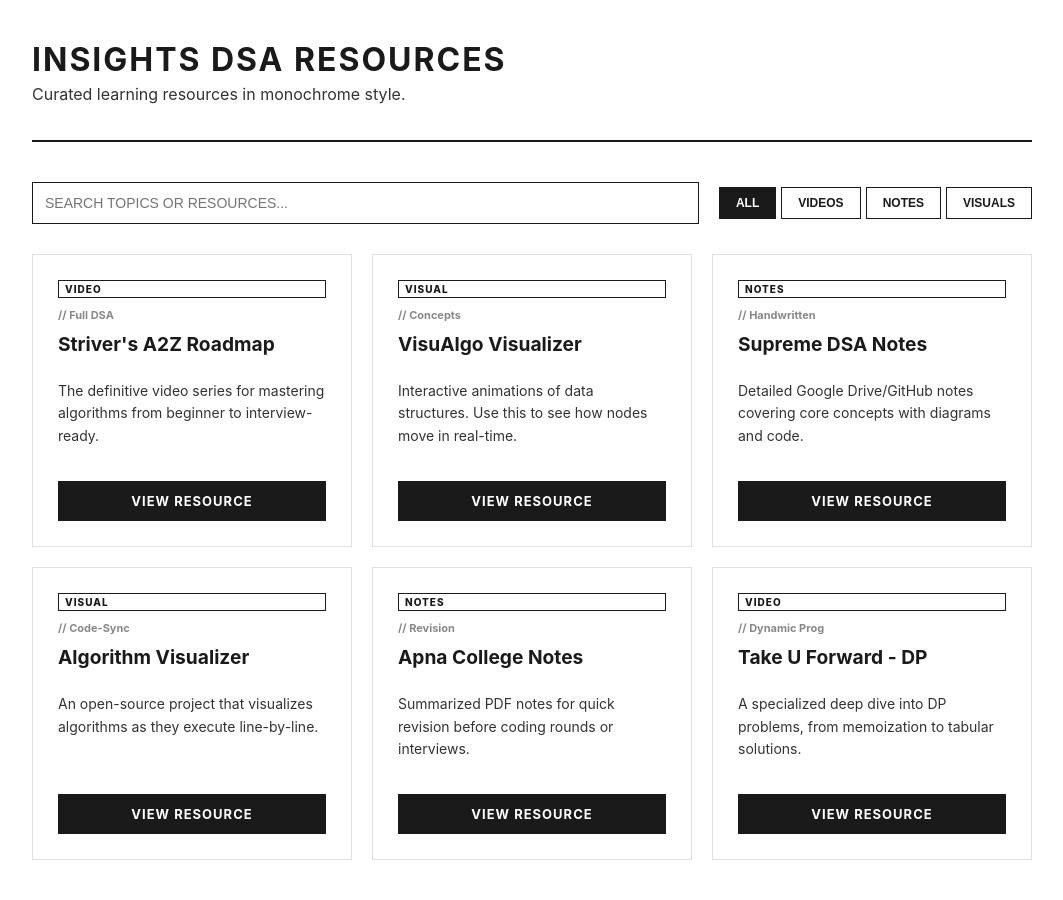
After one commit to taher51-lang/InsightsDSA_flagship, a Flask app: page /resource in a window 1280 px wide. The commit adds this page. Shown: the whole page, without its empty margins (108-1171 px from the left). Run offline with Flask 3, Linux system fonts and the light colour scheme; some libraries are stand-ins or nearby versions.

Commit message:
Demo ready

```diff
--- a/aiBotBackend.py
+++ b/aiBotBackend.py
@@ -14,7 +14,7 @@ class chatState(TypedDict):
 def ChatNode(state: chatState) -> chatState:
     user_input = state["user_input"]
     question = state["question"]
-    model =  ChatOllama(model="ministral-3:3b")
+    model =  ChatOllama(model="qwen2.5:7b")
     prompt = PromptTemplate(
         input_variables=["user_input","question"],
         template="You are a helpful DSA academic assistant. Respond to the user's input and guide them through this question's solving appproach WITHOUT GIVING FULL CODE, RESPOND IN HTML TAGS INSTEAD OF MARKDOWN : {question}\nUser: {user_input}")
--- a/app.py
+++ b/app.py
@@ -1,8 +1,10 @@
-from flask import Flask, render_template, request, jsonify,session,redirect,url_for
+from flask import Flask, render_template, request, jsonify,session,redirect,url_for,flash
 from aiBotBackend import chatbot;
 from datetime import date, timedelta
 import psycopg2.extras
 import psycopg2
+import re
+from psycopg2 import errors
 from dotenv import load_dotenv
 import os
 load_dotenv()
@@ -105,27 +107,35 @@ def register():
     data = request.get_json()
     username = data.get("username")
     userpass = data.get("userpass")
-    con = getDBConnection()
-    cur = con.cursor()
-    print("Hellothisisregistercheck")
+    useremail = data.get("email")
+    name = data.get("name")
+    try:
+        con = getDBConnection()
+        cur = con.cursor()
+
+        # Try to insert the user
+        cur.execute('''
+            INSERT INTO users (name, username, email, userpassword)
+            VALUES (%s, %s, %s, %s)
+        ''', (name, username, useremail, userpass))
+
+        con.commit()
+        return jsonify({"message": "Registration Successful!"}), 201
+
+    except errors.UniqueViolation:
+        # This catches BOTH duplicate Email and duplicate Username
+        con.rollback() # Cancel the failed transaction
+        return jsonify({"error": "Username or Email already exists!"}), 409
+
+    except Exception as e:
+        con.rollback()
+        print("Database Error:", e)
+        return jsonify({"error": "Server error. Please try again."}), 500
+
+    finally:
+        if con: con.close()
     # FIX: Added the comma (username,) to make it a proper Tuple
-    cur.execute("SELECT * FROM users WHERE userName = %s", (username,))
-    result = cur.fetchone()
-    if result:
-        cur.close()
-        con.close()
-        return jsonify({"message": "User already exists. Select different username"}), 409
-    else:
-        query = "INSERT INTO users (username, userpassword) VALUES (%s, %s)"
-        cur.execute(query, (username, userpass))
-        cur.execute("SELECT id FROM users WHERE username = %s AND userpassword = %s", (username, userpass))
-        result = cur.fetchone()
-        session['user_id'] = result[0]
-        session['username'] = username
-        con.commit()
-        cur.close()
-        con.close()
-        return jsonify({"message": "User registered successfully!"}), 201
+
 
 
 @app.route("/dashboard")
@@ -376,12 +386,17 @@ def toggle_solve():
 def ask_AI():
     data = request.get_json()
     con = getDBConnection()
-    query = "select description from questions where question_id = "
+    cur = con.cursor()
+
     question_id = data.get("question_id")
     query = data.get("query")
+    query_db = "select description from questions where id = %s "
+    cur.execute(query_db,(question_id,))
+    question_description = cur.fetchone()
     thread_id = 1
     config = {"configurable": {"thread_id": thread_id}}
-    response = chatbot.invoke({'user_input': query,'question': question_id},config=config)
+    response = chatbot.invoke({'user_input': query,'question': question_description},config=config)
+    print(response['bot_response'])
     return jsonify({"answer": response['bot_response']})
 
 @app.route('/memory')
@@ -536,6 +551,9 @@ def roadmap_data():
 @app.route('/roadmap')
 def roadmap():
     return render_template('roadmap.html')
+@app.route('/resource')
+def resource():
+    return render_template('resource.html')
 if __name__ == "__main__":
     app.secret_key="THERRANGBHRUCH"
     app.run(debug=True)
--- /dev/null
+++ b/templates/resource.html
@@ -0,0 +1,222 @@
+<!DOCTYPE html>
+<html lang="en">
+<head>
+    <meta charset="UTF-8">
+    <meta name="viewport" content="width=device-width, initial-scale=1.0">
+    <title>Insights DSA | Resource Hub</title>
+    <style>
+        :root {
+            --bg-white: #ffffff;
+            --dark-grey: #1a1a1a; /* Blackish Grey */
+            --medium-grey: #333333;
+            --light-border: #e0e0e0;
+            --hover-grey: #f5f5f5;
+        }
+
+        body {
+            font-family: 'Inter', -apple-system, sans-serif;
+            background-color: var(--bg-white);
+            color: var(--dark-grey);
+            margin: 0;
+            padding: 40px 20px;
+        }
+
+        .hub-container { max-width: 1000px; margin: 0 auto; }
+
+        .hub-header { border-bottom: 2px solid var(--dark-grey); padding-bottom: 20px; margin-bottom: 40px; }
+        .hub-header h1 { font-size: 2rem; text-transform: uppercase; letter-spacing: 2px; margin: 0; }
+        .hub-header p { color: var(--medium-grey); margin-top: 5px; }
+
+        /* Controls Section */
+        .controls {
+            display: flex;
+            justify-content: space-between;
+            align-items: center;
+            margin-bottom: 30px;
+            gap: 20px;
+        }
+
+        #searchInput {
+            flex-grow: 1;
+            padding: 12px;
+            border: 1px solid var(--dark-grey);
+            background: var(--bg-white);
+            color: var(--dark-grey);
+            font-size: 14px;
+        }
+
+        .type-chips { display: flex; gap: 5px; }
+        .chip {
+            padding: 8px 16px;
+            border: 1px solid var(--dark-grey);
+            background: var(--bg-white);
+            color: var(--dark-grey);
+            cursor: pointer;
+            font-weight: 600;
+            font-size: 12px;
+            text-transform: uppercase;
+            transition: 0.2s;
+        }
+        .chip.active, .chip:hover {
+            background: var(--dark-grey);
+            color: var(--bg-white);
+        }
+
+        /* Grid Layout */
+        .resource-grid {
+            display: grid;
+            grid-template-columns: repeat(auto-fill, minmax(300px, 1fr));
+            gap: 20px;
+        }
+
+        .res-card {
+            border: 1px solid var(--light-border);
+            padding: 25px;
+            display: flex;
+            flex-direction: column;
+            transition: all 0.3s ease;
+        }
+
+        .res-card:hover {
+            border-color: var(--dark-grey);
+            background-color: var(--hover-grey);
+        }
+
+        .tag {
+            font-size: 10px;
+            font-weight: 800;
+            text-transform: uppercase;
+            letter-spacing: 1px;
+            margin-bottom: 10px;
+            display: inline-block;
+            border: 1px solid var(--dark-grey);
+            padding: 2px 6px;
+        }
+
+        .res-card h3 { margin: 10px 0; font-size: 1.2rem; }
+        .res-card p { font-size: 14px; line-height: 1.6; color: var(--medium-grey); flex-grow: 1; }
+
+        .btn-link {
+            margin-top: 20px;
+            text-decoration: none;
+            color: var(--bg-white);
+            background: var(--dark-grey);
+            text-align: center;
+            padding: 12px;
+            font-size: 13px;
+            font-weight: 700;
+            text-transform: uppercase;
+            letter-spacing: 1px;
+        }
+
+        .btn-link:hover {
+            background: var(--medium-grey);
+        }
+    </style>
+</head>
+<body>
+
+<div class="hub-container">
+    <header class="hub-header">
+        <h1>Insights DSA Resources</h1>
+        <p>Curated learning resources in monochrome style.</p>
+    </header>
+
+    <div class="controls">
+        <input type="text" id="searchInput" placeholder="SEARCH TOPICS OR RESOURCES..." onkeyup="renderResources()">
+        <div class="type-chips">
+            <button class="chip active" onclick="filterByType('all', this)">All</button>
+            <button class="chip" onclick="filterByType('video', this)">Videos</button>
+            <button class="chip" onclick="filterByType('notes', this)">Notes</button>
+            <button class="chip" onclick="filterByType('visual', this)">Visuals</button>
+        </div>
+    </div>
+
+    <div id="resourceGrid" class="resource-grid"></div>
+</div>
+
+<script>
+    let currentType = 'all';
+
+    const dsaData = [
+        {
+            title: "Striver's A2Z Roadmap",
+            type: "video",
+            topic: "Full DSA",
+            desc: "The definitive video series for mastering algorithms from beginner to interview-ready.",
+            link: "https://www.youtube.com/playlist?list=PLgUwDviBIf0p-INQC6rMuzsSmdZ77EcrH"
+        },
+        {
+            title: "VisuAlgo Visualizer",
+            type: "visual",
+            topic: "Concepts",
+            desc: "Interactive animations of data structures. Use this to see how nodes move in real-time.",
+            link: "https://visualgo.net/en"
+        },
+        {
+            title: "Supreme DSA Notes",
+            type: "notes",
+            topic: "Handwritten",
+            desc: "Detailed Google Drive/GitHub notes covering core concepts with diagrams and code.",
+            link: "https://github.com/Ujjwal2327/DSA-SUPREME"
+        },
+        {
+            title: "Algorithm Visualizer",
+            type: "visual",
+            topic: "Code-Sync",
+            desc: "An open-source project that visualizes algorithms as they execute line-by-line.",
+            link: "https://algorithm-visualizer.org/"
+        },
+        {
+            title: "Apna College Notes",
+            type: "notes",
+            topic: "Revision",
+            desc: "Summarized PDF notes for quick revision before coding rounds or interviews.",
+            link: "https://www.apnacollege.in/notes"
+        },
+        {
+            title: "Take U Forward - DP",
+            type: "video",
+            topic: "Dynamic Prog",
+            desc: "A specialized deep dive into DP problems, from memoization to tabular solutions.",
+            link: "https://www.youtube.com/watch?v=tyB0ztf0DNY&list=PLgUwDviBIf0qUlt5H_kiKYaNSqJge11yG"
+        }
+    ];
+
+    function filterByType(type, btn) {
+        currentType = type;
+        document.querySelectorAll('.chip').forEach(c => c.classList.remove('active'));
+        btn.classList.add('active');
+        renderResources();
+    }
+
+    function renderResources() {
+        const grid = document.getElementById('resourceGrid');
+        const searchTerm = document.getElementById('searchInput').value.toLowerCase();
+        grid.innerHTML = '';
+
+        const filtered = dsaData.filter(item => {
+            const matchesType = currentType === 'all' || item.type === currentType;
+            const matchesSearch = item.title.toLowerCase().includes(searchTerm) ||
+                                 item.topic.toLowerCase().includes(searchTerm);
+            return matchesType && matchesSearch;
+        });
+
+        filtered.forEach(res => {
+            grid.innerHTML += `
+                <div class="res-card">
+                    <span class="tag">${res.type}</span>
+                    <span style="font-size: 11px; color: #888; font-weight:bold;">// ${res.topic}</span>
+                    <h3>${res.title}</h3>
+                    <p>${res.desc}</p>
+                    <a href="${res.link}" target="_blank" class="btn-link">View Resource</a>
+                </div>
+            `;
+        });
+    }
+
+    renderResources();
+</script>
+
+</body>
+</html>
```
Also changed, not shown: static/index.js (+130 -27 lines), templates/dashboard.html (+12 -13 lines), templates/regAndLogin.html (+31 -10 lines).
